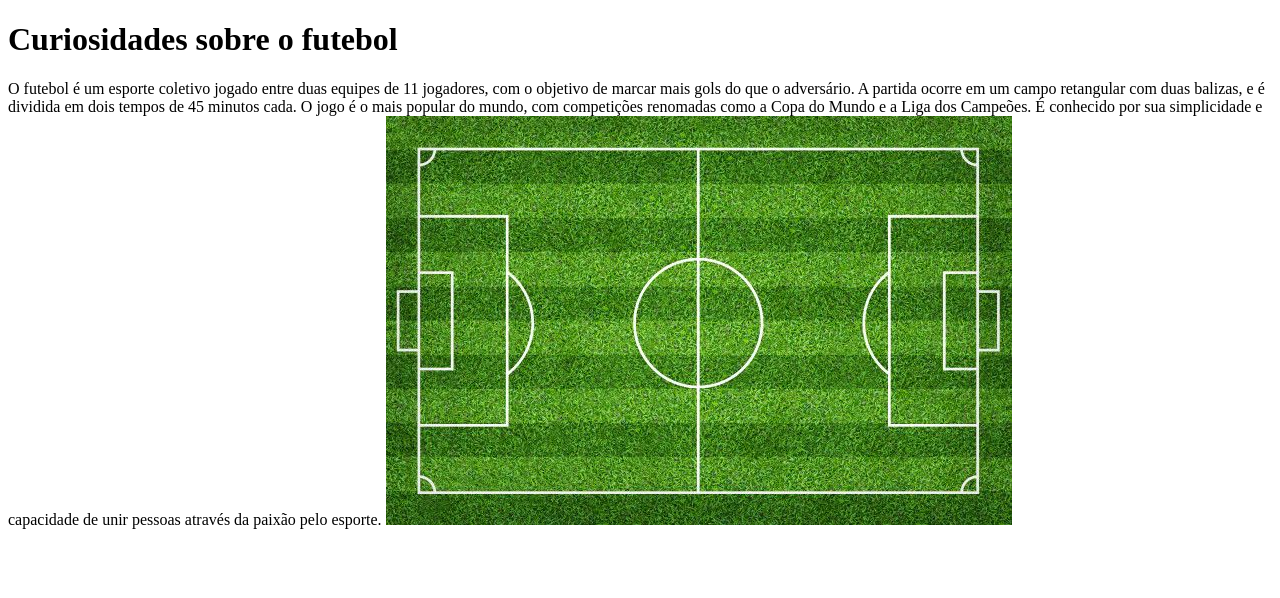
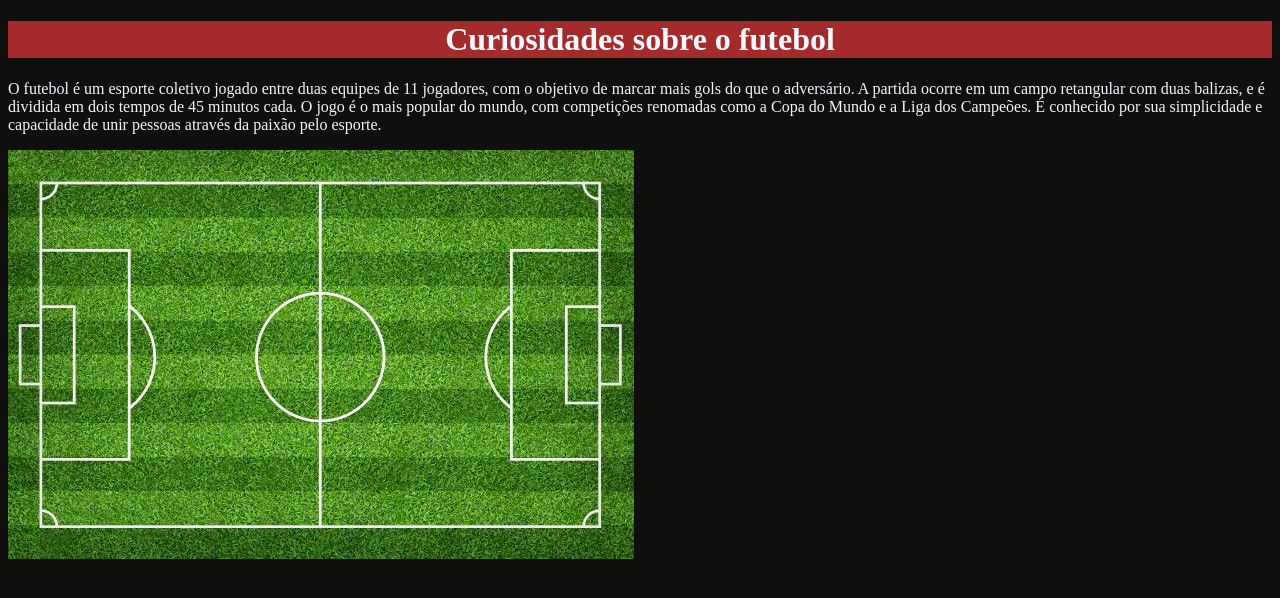
Before and after one commit to Mgbenicio1/site-3-trimestre, a plain HTML site: page index.html in a window 1280 px wide. Drawn offline with Linux system fonts and the light colour scheme.

Commit message:
Add files via upload

```diff
--- a/index.html
+++ b/index.html
@@ -5,13 +5,14 @@
     <meta http-equiv="X-UA-Compatible" content="IE=edge">
     <meta name="viewport" content="width=device-width, initial-scale=1.0">
     <title>Document</title>
+    <link rel="stylesheet" href="style.css">
 </head>
 <body>
 
-<h1>Curiosidades sobre o futebol </h1>
-    O futebol é um esporte coletivo jogado entre duas equipes de 11 jogadores, com o objetivo de marcar mais gols do que o adversário.
+<center><h1>Curiosidades sobre o futebol </h1></center>
+   <P> O futebol é um esporte coletivo jogado entre duas equipes de 11 jogadores, com o objetivo de marcar mais gols do que o adversário.
     A partida ocorre em um campo retangular com duas balizas, e é dividida em dois tempos de 45 minutos cada. O jogo é o mais popular do mundo, com competições renomadas como a Copa do Mundo e a Liga dos Campeões.
-     É conhecido por sua simplicidade e capacidade de unir pessoas através da paixão pelo esporte.
+     É conhecido por sua simplicidade e capacidade de unir pessoas através da paixão pelo esporte.</P>
 
 <img src="f.jpg" alt="">
 
--- /dev/null
+++ b/style.css
@@ -0,0 +1,6 @@
+body{
+    background-color: rgb(15, 15, 14); color: aliceblue;
+}
+center{
+    background-color: brown;
+}
```
